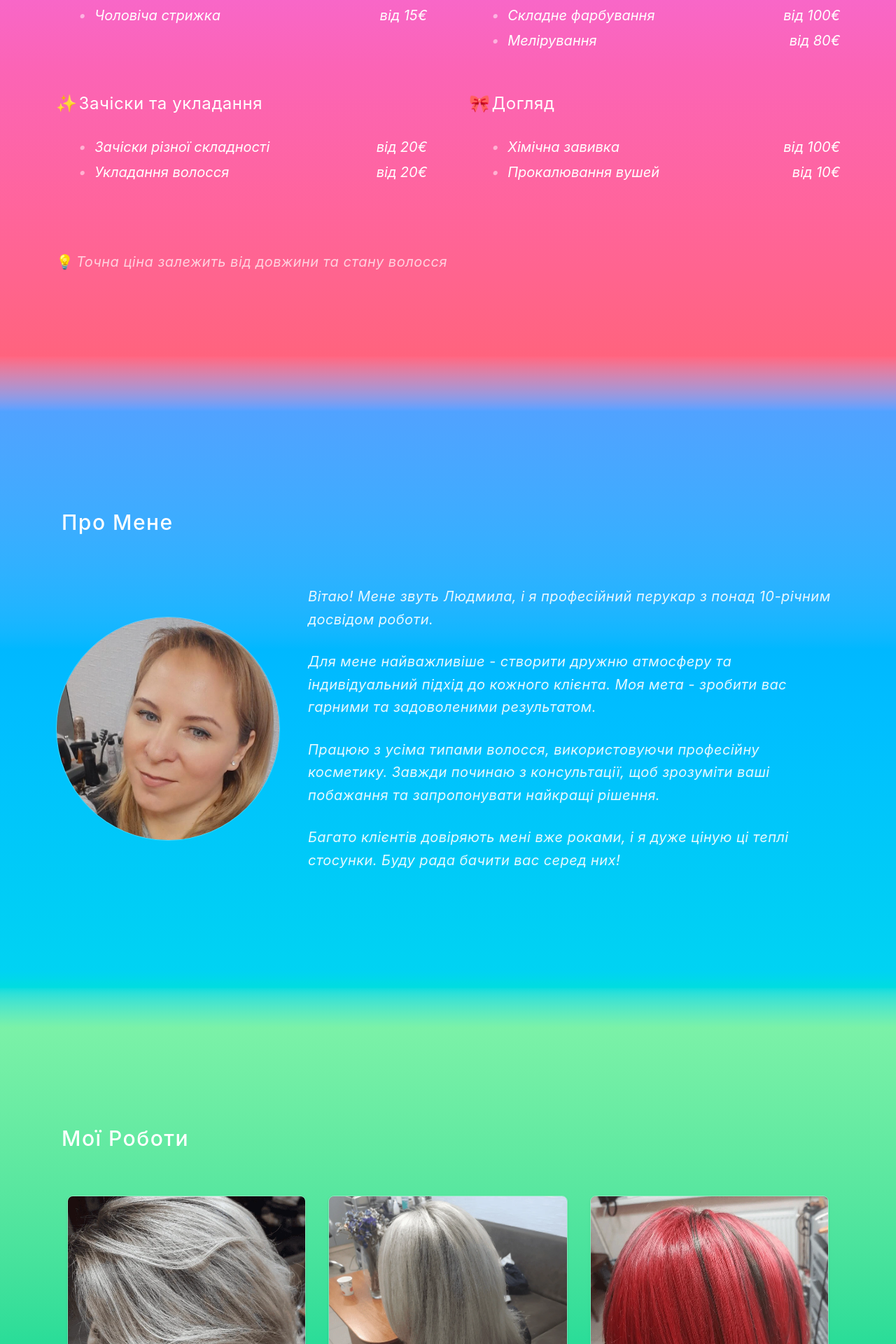
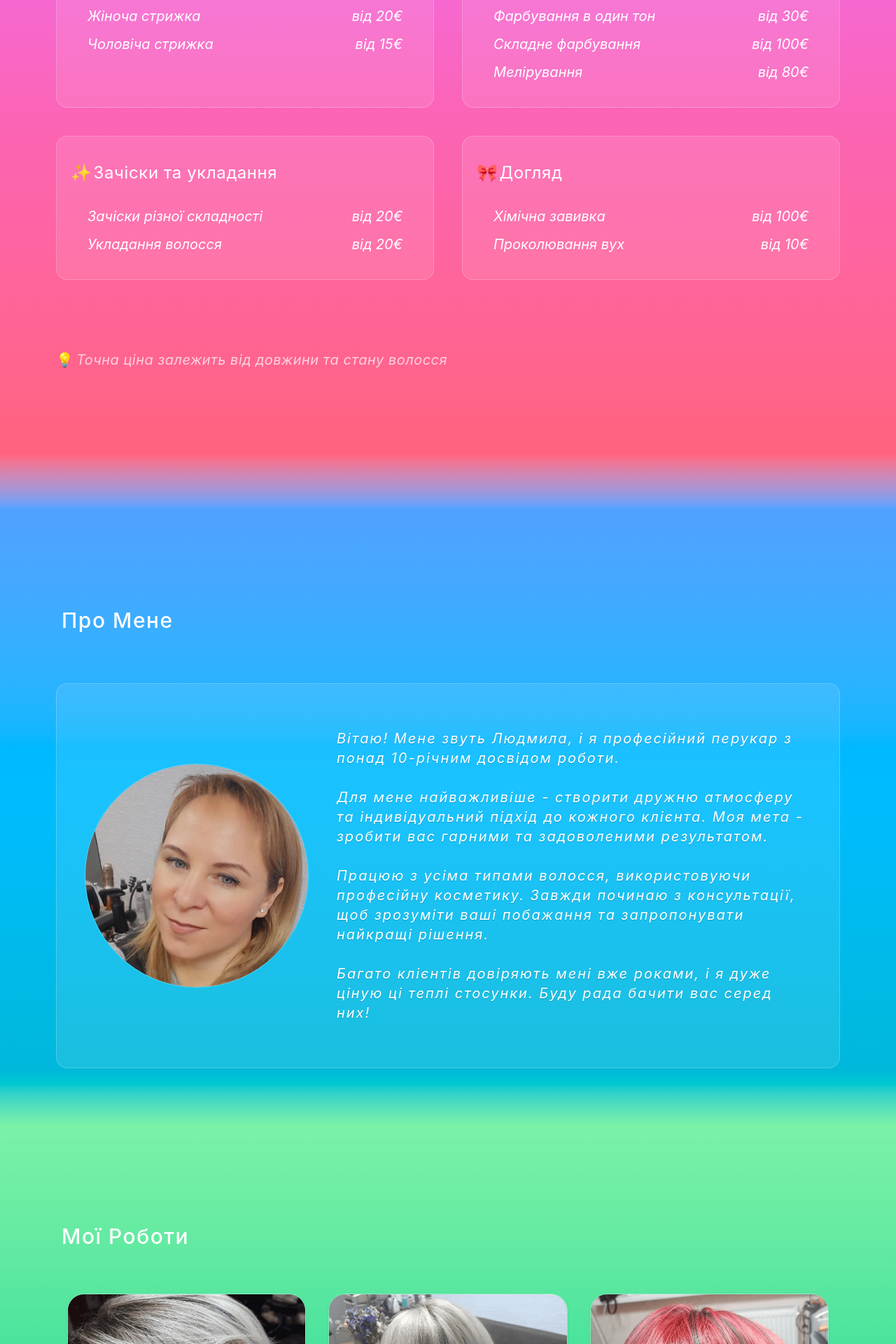
Before and after one commit to Shimi001/hairdresser-website, a React (Vite) app: page / in a window 1280 px wide. Shown: the part 1080-3000 px from the top of the page at 70% size. Built offline with nearby package versions, Linux system fonts and the light colour scheme.

Commit message:
Minor fixes and style improvements

```diff
--- a/index.html
+++ b/index.html
@@ -4,6 +4,8 @@
 <head>
   <meta charset="UTF-8" />
   <meta name="viewport" content="width=device-width, initial-scale=1.0" />
+  <meta name="description" content="Професійний перукар Людмила. Стрижки, фарбування, зачіски. Нижня Австрія, Відень">
+  <meta name="keywords" content="перукар, стрижка, фарбування волосся, Відень">
   <title>Friseur bei Ihnen zu Hause</title>
 </head>
 
--- a/src/App.tsx
+++ b/src/App.tsx
@@ -22,9 +22,9 @@ function App() {
         <Services />
         <div className="h-15 lg:h-20 w-full bg-linear-to-b from-rose-400 to-blue-400"></div>
         <Profile />
-        <div className="h-15 lg:h-20 w-full bg-linear-to-b from-cyan-400 to-green-300"></div>
+        <div className="h-15 lg:h-20 w-full bg-linear-to-b from-cyan-500 to-green-300"></div>
         <Gallery />
-        <div className="h-15 lg:h-20 w-full bg-linear-to-b from-teal-400 to-rose-400"></div>
+        <div className="h-15 lg:h-20 w-full bg-linear-to-b from-teal-500 to-rose-400"></div>
         <Contacts />
       </main>
     </>
--- a/src/components/sections/Contacts.tsx
+++ b/src/components/sections/Contacts.tsx
@@ -10,7 +10,7 @@ function Contacts() {
   return (
     <section
       id="contacts"
-      className="min-h-screen pt-30 md:pt-35 2xl:pt-30 bg-linear-to-b justify-center from-rose-400 via-orange-300 to-amber-300"
+      className="min-h-screen pt-30 md:pt-35 2xl:pt-30 bg-linear-to-b justify-center from-rose-400 via-orange-400 to-amber-400"
     >
       <div className="px-5 md:px-16 xl:px-20 2xl:px-32">
         <div className="flex flex-col">
--- a/src/components/sections/Gallery.tsx
+++ b/src/components/sections/Gallery.tsx
@@ -1,35 +1,46 @@
-import { galleryImages } from '../../data/galleryImages'
-import { Instagram } from 'lucide-react'
+import { galleryImages } from "../../data/galleryImages";
+import { Instagram } from "lucide-react";
 
 function Gallery() {
   return (
     <section
       id="gallery"
-            className="min-h-screen pt-30 md:pt-35 2xl:pt-30 pb-20 lg:pb-30 bg-linear-to-b from-green-300 via-emerald-400 to-teal-400"
+      className="min-h-screen pt-30 md:pt-35 2xl:pt-30 pb-20 lg:pb-30 bg-linear-to-b from-green-300 via-emerald-400 to-teal-500"
     >
       <div className="px-5 md:px-10 lg:px-16 xl:px-20 2xl:px-32">
-                <h2 className="text-2xl xl:text-3xl 2xl:mt-10 font-medium px-2 mb-12 tracking-wider">Мої Роботи</h2>
-                <div className="grid grid-cols-2 lg:grid-cols-3 mb-14 lg:mb-22">
+        <h2 className="text-2xl xl:text-3xl 2xl:mt-10 font-medium px-2 mb-12 tracking-wider">
+          Мої Роботи
+        </h2>
+        <div className="grid grid-cols-2 lg:grid-cols-3 mb-14 lg:mb-24 2xl:mb-26">
           {galleryImages.map((image) => (
             <div
               key={image.id}
               className="flex justify-center items-center p-2 md:p-4"
             >
-                            <img src={image.src} className="w-full h-auto rounded-lg shadow-sm border border-white/30" />
+              <img
+                src={image.src}
+                alt={`${image.id}`}
+                loading="lazy"
+                className="w-full h-auto rounded-3xl shadow-sm border border-white/30"
+              />
             </div>
           ))}
         </div>
 
         <div className="text-center">
-                    <p className="text-sm xl:text-base text-white/80 mb-2 xl:mb-3">Дивитися більше робіт</p>
+          <p className="text-sm xl:text-base text-white/80 mb-2 xl:mb-3">
+            Дивитися більше робіт
+          </p>
           <a
             href="https://www.instagram.com/ludakasyan_hairstyle/"
             target="_blank"
             rel="noopener noreferrer"
             className="inline-flex items-center text-white rounded-xl md:rounded-2xl gap-2 px-6 md:px-9 lg:px-12 xl:px-14 py-3 md:py-4 xl:py-5 lg:hover:scale-105 lg:duration-200 bg-linear-to-tr from-yellow-300 via-red-500 to-indigo-500"
           >
-                        <Instagram className="w-5 h-5" />
-                        <span className="font-medium 2xl:text-xl">@ludakasyan_hairstyle</span>
+            <Instagram className="w-5 h-5 2xl:w-auto 2xl:h-auto" />
+            <span className="font-medium 2xl:text-xl">
+              @ludakasyan_hairstyle
+            </span>
           </a>
         </div>
       </div>
@@ -37,4 +48,4 @@ function Gallery() {
   );
 }
 
-export default Gallery
+export default Gallery;
--- a/src/components/sections/Profile.tsx
+++ b/src/components/sections/Profile.tsx
@@ -1,31 +1,43 @@
-import profile from '../../assets/profile.webp';
+import profile from "../../assets/profile.webp";
 
 function Profile() {
   return (
     <section
       id="profile"
-      className="min-h-screen pt-30 md:pt-35 2xl:pt-30 pb-20 lg:pb-30 xl:pb-0 tracking-wide bg-linear-to-b from-blue-400 via-sky-400 to-cyan-400"
+      className="min-h-screen pt-30 md:pt-35 2xl:pt-30 pb-20 lg:pb-30 xl:pb-0 tracking-wide bg-linear-to-b from-blue-400 via-sky-400 to-cyan-500"
     >
-      <div className="px-6 md:px-16 xl:px-20 2xl:px-32">
+      <div className="px-3 md:px-16 xl:px-20 2xl:px-32">
         <div className="flex flex-col">
-          <h2 className="text-2xl xl:text-3xl px-2 2xl:px-0 mb-12 lg:mb-16 xl:mb-18 2xl:mb-30 2xl:mt-10 font-medium tracking-wider">Про Мене</h2>
-          <div className="grid grid-col-[1fr_auto] lg:grid-cols-[auto_1fr]">
-            <div className="mb-10 lg:mb-0 lg:mr-10 2xl:mr-20 2xl:ml-10 w-full mx-auto max-w-xs flex items-center justify-center">
-              <img src={profile} className="border border-white/30 rounded-full"></img>
+          <h2 className="text-2xl xl:text-3xl px-5 md:px-2 2xl:px-0 mb-12 lg:mb-16 xl:mb-18 2xl:mb-30 2xl:mt-10 font-medium tracking-wider">
+            Про Мене
+          </h2>
+          <div className="grid grid-col-[1fr_auto] lg:grid-cols-[auto_1fr] bg-white/10 border border-white/20 rounded-2xl px-5 py-7 md:px-10 md:py-9 lg:py-13 xl:py-16 2xl:py-22 2xl:px-13">
+            <div className="mb-12 lg:mb-0 lg:mr-10 2xl:mr-20 2xl:ml-10 w-full mx-auto max-w-xs flex items-center justify-center">
+              <img
+                src={profile}
+                alt="profile"
+                className="border border-white/30 rounded-full"
+              ></img>
             </div>
-            <div className="flex flex-col justify-center xl:text-xl 2xl:tracking-wider space-y-7 italic leading-relaxed text-white/90">
-              <p>Вітаю! Мене звуть Людмила, і я професійний перукар
-                з понад 10-річним досвідом роботи.</p>
-              <p>Для мене найважливіше - створити дружню атмосферу
-                та індивідуальний підхід до кожного клієнта. Моя
-                мета - зробити вас гарними та задоволеними результатом.</p>
-              <p>Працюю з усіма типами волосся, використовуючи
-                професійну косметику. Завжди починаю з консультації,
-                щоб зрозуміти ваші побажання та запропонувати
-                найкращі рішення.</p>
-              <p>Багато клієнтів довіряють мені вже роками, і я
-                дуже ціную ці теплі стосунки. Буду рада бачити
-                вас серед них!</p>
+            <div className="flex flex-col text-shadow-xs justify-center tracking-widest xl:text-xl space-y-7 2xl:space-y-8 italic leading-relaxe">
+              <p>
+                Вітаю! Мене звуть Людмила, і я професійний перукар з понад
+                10-річним досвідом роботи.
+              </p>
+              <p>
+                Для мене найважливіше - створити дружню атмосферу та
+                індивідуальний підхід до кожного клієнта. Моя мета - зробити вас
+                гарними та задоволеними результатом.
+              </p>
+              <p>
+                Працюю з усіма типами волосся, використовуючи професійну
+                косметику. Завжди починаю з консультації, щоб зрозуміти ваші
+                побажання та запропонувати найкращі рішення.
+              </p>
+              <p>
+                Багато клієнтів довіряють мені вже роками, і я дуже ціную ці
+                теплі стосунки. Буду рада бачити вас серед них!
+              </p>
             </div>
           </div>
         </div>
@@ -34,4 +46,4 @@ function Profile() {
   );
 }
 
-export default Profile
+export default Profile;
--- a/src/components/sections/Services.tsx
+++ b/src/components/sections/Services.tsx
@@ -1,4 +1,4 @@
-import { services } from '../../data/services'
+import { services } from "../../data/services";
 
 function Services() {
   return (
@@ -8,35 +8,43 @@ function Services() {
     >
       <div className="px-6 md:px-16 xl:px-20 2xl:px-32">
         <div className="flex flex-col">
-                    <h2 className="text-2xl xl:text-3xl px-2 xl:px-0 mb-12 lg:mb-16 xl:mb-18 2xl:mb-20 2xl:mt-10 font-medium tracking-wider">Послуги</h2>
+          <h2 className="text-2xl xl:text-3xl px-2 xl:px-0 mb-12 lg:mb-16 xl:mb-18 2xl:mb-20 2xl:mt-10 font-medium tracking-wider">
+            Послуги
+          </h2>
 
-                    <div className="grid lg:grid-cols-2 lg:gap-10 xl:gap-15 2xl:gap-18 mb-10 md:mb-15 lg:mb-25 2xl:mb-27 divide-y lg:divide-y-0 divide-white/30">
+          <div className="grid lg:grid-cols-2 lg:gap-10 mb-10 md:mb-15 lg:mb-25 2xl:mb-27">
             {services.map((category, index) => (
               <div
                 key={index}
-                                className={index === 0 ? 'pb-7 lg:pb-0' : 'py-7 lg:py-0'}
+                className={
+                  index === 0 ? "pb-4 md:pb-5 lg:pb-0" : "py-4 md:py-5 lg:py-0"
+                }
               >
-                                <h3 className="text-xl xl:text-2xl tracking-wide mb-6 xl:mb-8">
-                                    <span className="pr-0.5">{category.icon}</span>{category.title}
+                <div className="h-full bg-white/10 border border-white/20 rounded-2xl p-2 py-5 md:p-4 md:py-8 lg:p-5 xl:py-9 2xl:p-7 2xl:py-10">
+                  <h3 className="text-xl xl:text-2xl tracking-wide mb-6 lg:mb-7 xl:mb-8">
+                    <span className="pr-0.5">{category.icon}</span>
+                    {category.title}
                   </h3>
-                                <ul className="flex flex-col list-disc ml-4 md:ml-6 xl:ml-8 xl:text-xl gap-2 italic">
-                                    {category.items.map((item, i) =>
+                  <ul className="flex flex-col list-disc mx-3 md:mx-6 xl:text-xl gap-2 lg:gap-3 italic">
+                    {category.items.map((item, i) => (
                       <li key={i} className="flex text-white items-start">
-                                            <span className="text-white/50 mr-3">•</span>
                         <div className="flex justify-between w-full">
                           <span className="flex italic">{item.name}</span>
                           <span className="flex">{item.price}</span>
                         </div>
                       </li>
-                                    )}
+                    ))}
                   </ul>
+                </div>
               </div>
             ))}
           </div>
 
           <p className="flex flex-row xl:text-xl">
             <span className="pr-1">💡</span>
-                        <span className="text-white/70 italic tracking-wide">Точна ціна залежить від довжини та стану волосся</span>
+            <span className="text-white/70 italic tracking-wide">
+              Точна ціна залежить від довжини та стану волосся
+            </span>
           </p>
         </div>
       </div>
@@ -44,4 +52,4 @@ function Services() {
   );
 }
 
-export default Services
+export default Services;
--- a/src/data/services.ts
+++ b/src/data/services.ts
@@ -24,7 +24,7 @@ export const services = [
         icon: '🎨',
         title: 'Фарбування',
         items: [
-            { name: 'Однотонне фарбування', price: 'від 30€' },
+            { name: 'Фарбування в один тон', price: 'від 30€' },
             { name: 'Складне фарбування', price: 'від 100€' },
             { name: 'Мелірування', price: 'від 80€' }
         ]
@@ -44,7 +44,7 @@ export const services = [
         title: 'Догляд',
         items: [
             { name: 'Хімічна завивка', price: 'від 100€' },
-            { name: 'Прокалювання вушей', price: 'від 10€' }
+            { name: 'Проколювання вух', price: 'від 10€' }
         ]
     }
 ];
```
Also changed, not shown: src/assets/image5.webp, 1 other file (tests, documents, lock files or other folders). Lines whose indentation alone changed are shown as unchanged.
